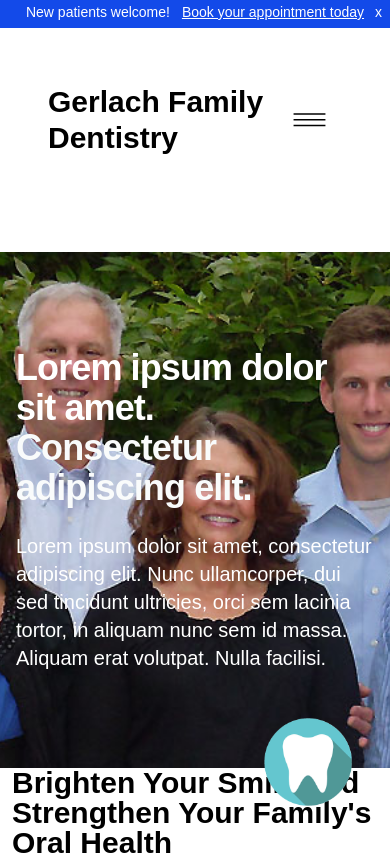
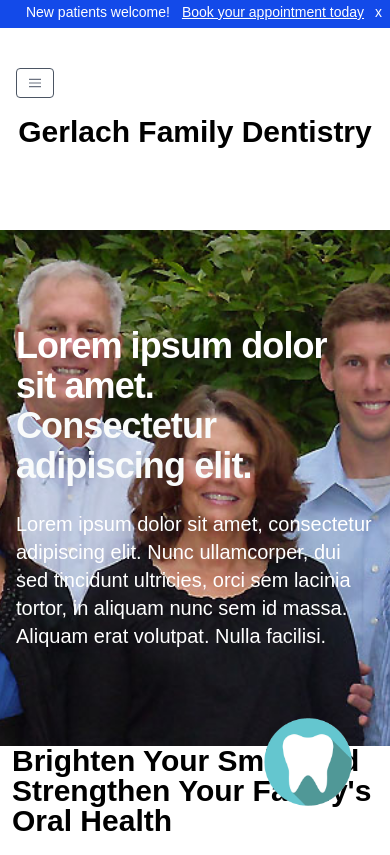
Before and after one commit to HunterGerlach/www.gerlachfamilydentistry.com-staging, a Next.js app: page / in a window 390 px wide. Shown: the top 855 px of the page. Built offline with nearby package versions, Linux system fonts and the light colour scheme.

Commit message:
Working responsive hamburger menu

```diff
--- a/components/ContactTooth.tsx
+++ b/components/ContactTooth.tsx
@@ -5,7 +5,7 @@
   return (
     <div className="fixed bottom-0 right-0 mb-8 mr-8">
       {/* A react component that displays a floating tooth icon at the bottom of the page that encourages the user to "Contact us!" */}
-      <a href="./contact-us">
+      <a href="#contact-us">
         {/* an image called tooth-svgrepo-com.svg */}
         <Image
           src="/floating_tooth.png"
--- a/components/NavBar.tsx
+++ b/components/NavBar.tsx
@@ -1,13 +1,87 @@
 // A react component that displays a navbar at the top of the page
 
-import NavBarLinks from "./NavBarLinks";
-import NavBarCTA from "./NavBarCTA";
+export default function NavBar() {
+  // a script to toggle the hamburger menu links both on and off when the hamburger button is pressed; hamburger button should remain visible when the menu is toggled on
+  const toggleMenu = () => {
+    const navigation = document.querySelector(".navigation");
+    navigation?.classList.toggle("hidden");
+  };
 
-export default function NavBar() {
+  // a script that smooth scrolls to the section of the page that is clicked on in the navbar
+  const smoothScroll = (e: any) => {
+    e.preventDefault();
+    const targetId = e.target.getAttribute("href");
+    const targetElement = document.querySelector(targetId);
+    targetElement?.scrollIntoView({ behavior: "smooth", block: "start" });
+  };
+
   return (
-    <div className="grotesk mt-6 mb-16 flex items-center justify-between py-4 px-4 sm:mx-0 sm:mb-20 sm:px-0 md:px-6">
-      <NavBarLinks />
-      <NavBarCTA />
+    <div className="mt-6 mb-16 w-full items-center justify-between py-4 px-4 sm:mx-0 sm:mb-20 sm:px-0 md:px-6">
+      {/* Hamburger menu */}
+      <div onClick={toggleMenu} className="flex menu-toggle xl:hidden">
+        <button className="flex items-center px-3 py-2 border rounded text-gray-500 border-gray-600 hover:text-gray-800 hover:border-gray-900">
+          <svg
+            className="fill-current h-3 w-3"
+            viewBox="0 0 20 20"
+            xmlns="http://www.w3.org/2000/svg"
+          >
+            <title>Menu</title>
+            <path d="M0 3h20v2H0V3zm0 6h20v2H0V9zm0 6h20v2H0v-2z" />
+          </svg>
+        </button>
+      </div>
+      {/* Navbar logo */}
+      <div className="w-full text-center align-right block items-center xl:block mt-4 inline-block align-middle xl:inline-block">
+        <a href="/" className="align-middle text-3xl font-bold text-black">
+          Gerlach Family Dentistry
+        </a>
+      </div>
+
+      {/* Navbar links */}
+      <div className="w-full text-center align-right block items-center navigation hidden xl:block mt-4 inline-block align-middle xl:inline-block">
+        <a
+          className="mt-2 inline-flex items-center px-4 py-3 text-lg font-semibold tracking-tighter text-black"
+          href="#about-us"
+          onClick={smoothScroll}
+        >
+          About Us
+        </a>
+        <a
+          className="mt-2 inline-flex items-center px-4 py-3 text-lg font-semibold tracking-tighter text-black"
+          href="#services"
+          onClick={smoothScroll}
+        >
+          Services
+        </a>
+        <a
+          className="mt-2 inline-flex items-center px-4 py-3 text-lg font-semibold tracking-tighter text-black"
+          href="#reviews"
+          onClick={smoothScroll}
+        >
+          Reviews
+        </a>
+        <a
+          className="mt-2 inline-flex items-center px-4 py-3 text-lg font-semibold tracking-tighter text-black"
+          href="#invisalign"
+          onClick={smoothScroll}
+        >
+          Invisalign(?)
+        </a>
+        <a
+          className="mt-2 inline-flex items-center px-4 py-3 text-lg font-semibold tracking-tighter text-black"
+          href="#existing-patients"
+          onClick={smoothScroll}
+        >
+          Existing Patients
+        </a>
+        <a
+          className="bg-blue mt-2 inline-flex items-center px-8 py-3 text-lg font-semibold tracking-tighter text-white"
+          href="#contact-us"
+          onClick={smoothScroll}
+        >
+          Contact Us
+        </a>
+      </div>
     </div>
   );
 }
--- a/components/NavBarCTA.tsx
+++ /dev/null
@@ -1,51 +0,0 @@
-// React component
-
-export default function NavBarCTA() {
-  return (
-    <div className="flex items-center">
-      <div className="hidden py-1 text-right xl:inline-block">
-        <a
-          className="mt-2 inline-flex items-center px-12 py-3 text-lg font-semibold tracking-tighter text-black"
-          href="/"
-        >
-          Existing Patients
-        </a>
-        <a
-          className="bg-blue mt-2 inline-flex items-center px-8 py-3 text-lg font-semibold tracking-tighter text-white"
-          href="/"
-        >
-          Contact Us
-        </a>
-      </div>
-      <button className="pr-12 pl-4">
-        <svg
-          className="mr-auto inline-block text-black xl:hidden"
-          width="33"
-          height="50"
-          viewBox="0 0 23 30"
-          fill="none"
-          xmlns="http://www.w3.org/2000/svg"
-        >
-          <path
-            d="M0.892578 10.8691H22.1058"
-            stroke="black"
-            strokeLinecap="square"
-            strokeLinejoin="round"
-          />
-          <path
-            d="M0.892578 18.8691H22.1058"
-            stroke="black"
-            strokeLinecap="square"
-            strokeLinejoin="round"
-          />
-          <path
-            d="M22.1066 14.8688H0.893399"
-            stroke="black"
-            strokeLinecap="square"
-            strokeLinejoin="round"
-          />
-        </svg>
-      </button>
-    </div>
-  );
-}
--- a/components/NavBarLinks.tsx
+++ /dev/null
@@ -1,56 +0,0 @@
-// React component
-
-export default function NavBarLinks() {
-  // a script that smooth scrolls to the section of the page that is clicked on in the navbar
-  const smoothScroll = (e: any) => {
-    e.preventDefault();
-    const targetId = e.target.getAttribute("href");
-    const targetElement = document.querySelector(targetId);
-    targetElement?.scrollIntoView({ behavior: "smooth", block: "start" });
-  };
-
-  return (
-    <div className="mt-4 inline-block pb-4 pl-8">
-      <a href="/" className="align-middle text-3xl font-bold text-black">
-        Gerlach Family Dentistry
-      </a>
-      <div className="hidden pl-14 align-middle xl:inline-block">
-        <a
-          className="mt-2 inline-flex items-center px-4 py-3 text-lg font-semibold tracking-tighter text-black"
-          href="#about-us"
-          onClick={smoothScroll}
-        >
-          About Us
-        </a>
-        <a
-          className="mt-2 inline-flex items-center px-4 py-3 text-lg font-semibold tracking-tighter text-black"
-          href="#services"
-          onClick={smoothScroll}
-        >
-          Services
-        </a>
-        <a
-          className="mt-2 inline-flex items-center px-4 py-3 text-lg font-semibold tracking-tighter text-black"
-          href="#reviews"
-          onClick={smoothScroll}
-        >
-          Reviews
-        </a>
-        <a
-          className="mt-2 inline-flex items-center px-4 py-3 text-lg font-semibold tracking-tighter text-black"
-          href="#invisalign"
-          onClick={smoothScroll}
-        >
-          Invisalign(?)
-        </a>
-        <a
-          className="mt-2 inline-flex items-center px-4 py-3 text-lg font-semibold tracking-tighter text-black"
-          href="#contact-us"
-          onClick={smoothScroll}
-        >
-          Contact Us
-        </a>
-      </div>
-    </div>
-  );
-}
```
